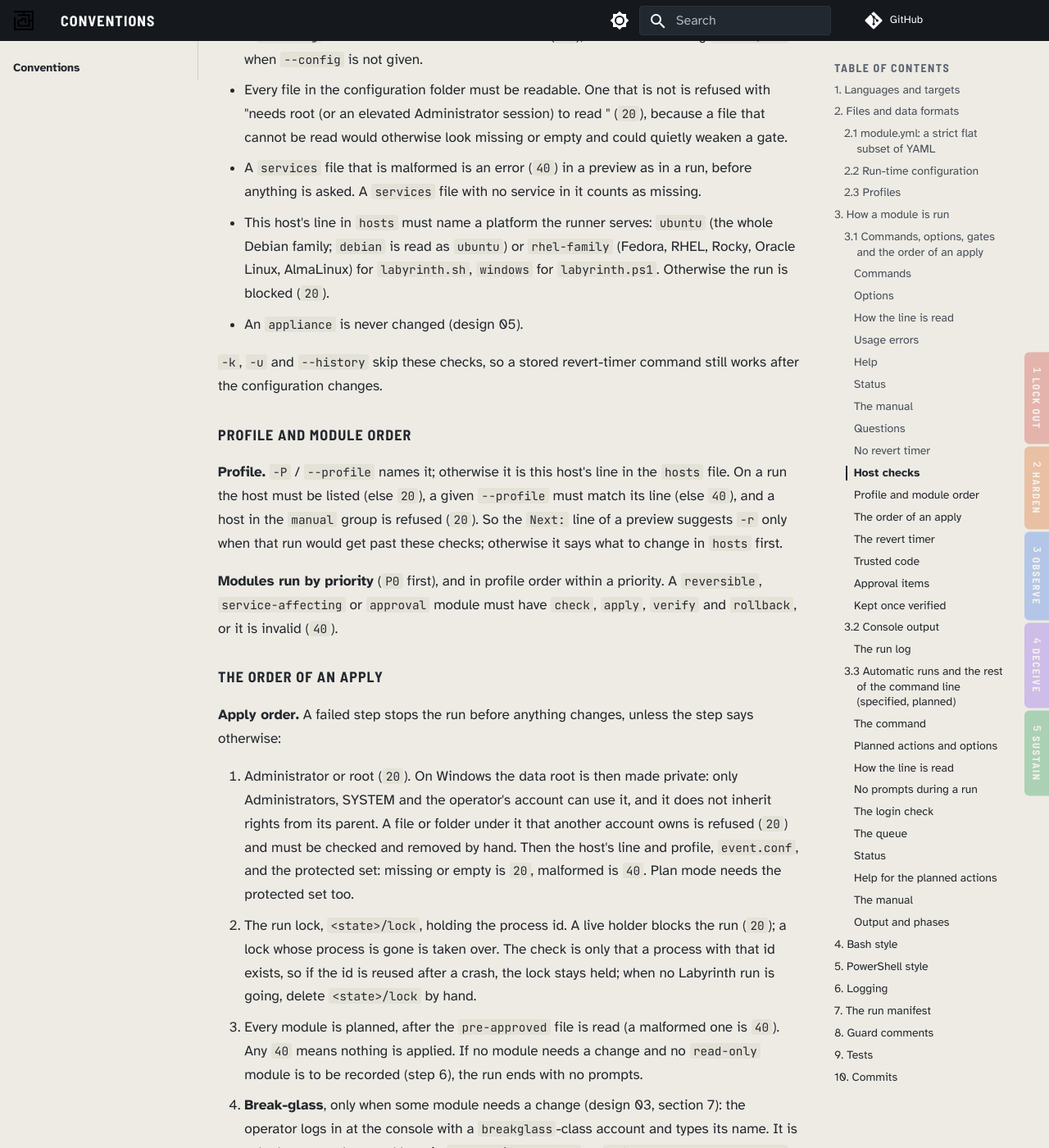
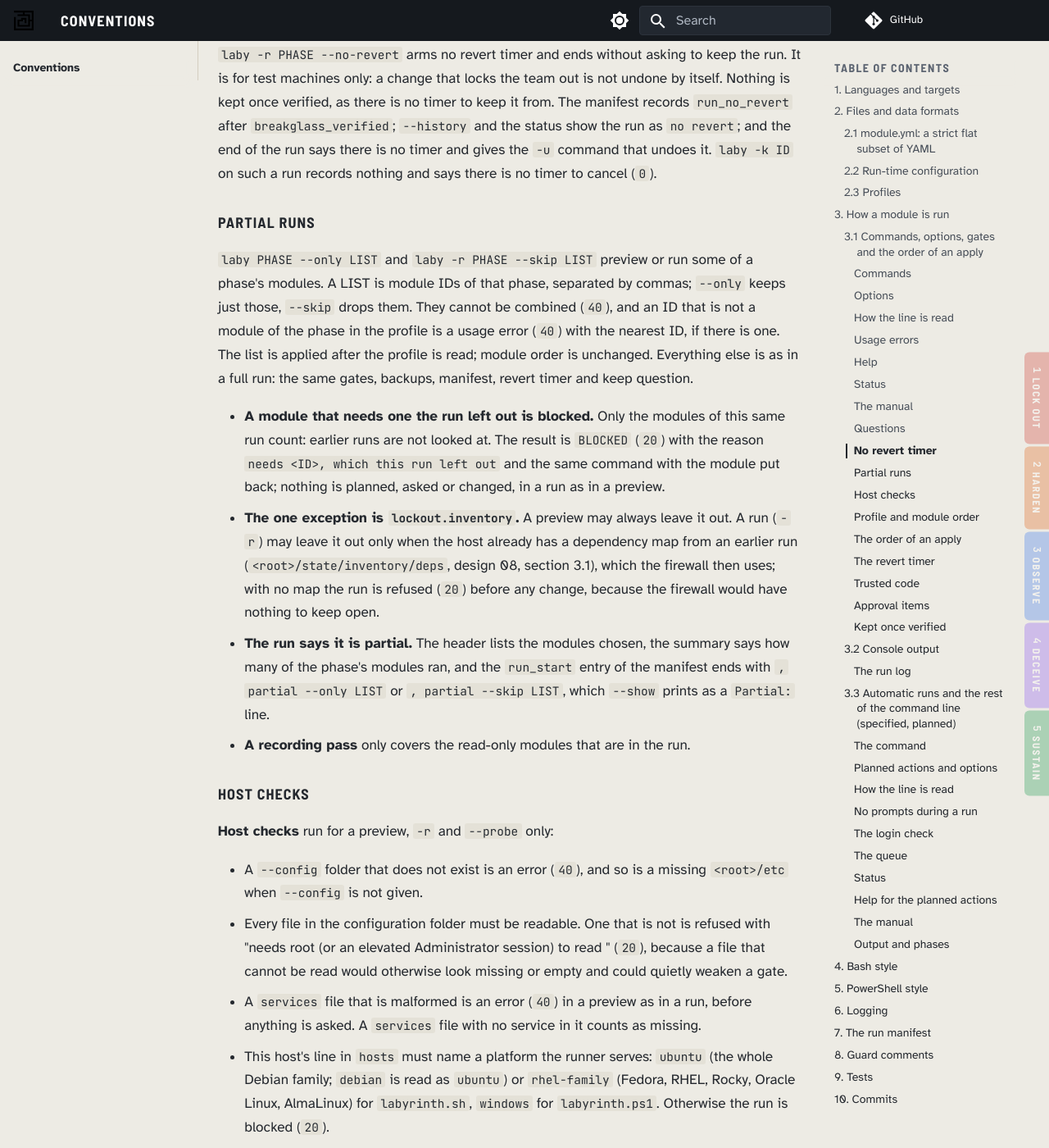
Before and after one commit to dotnetdork/Labyrinth, an MkDocs documentation site: the page built from docs/Conventions.md, in a window 1280 px wide and 1400 px high, scrolled down 14884 px. Shown: the whole window at 82% size. Built offline with MkDocs 1.6.1 and Material for MkDocs 9.7.7, drawn with Linux system fonts in a browser that asks for light colours; comment, search, counter and statistics services are not loaded; some of the changed text lies outside the part shown.

Commit message:
Add --only and --skip to preview or run chosen modules of a phase (#117)

```diff
--- a/docs/Conventions.md
+++ b/docs/Conventions.md
@@ -134,6 +134,8 @@ A line holds one **action**, or only a phase, or neither: then it is the status.
 | | `--all` | `-All` | none: also undo the modules kept once they verified | `-u` only |
 | `-y` | `--yes` | `-Yes` | none: yes to the question before `-u ID --all`, or before `--new-seed` replaces a seed (Questions, below) | `-u ID --all` and `--new-seed` only |
 | | `--no-revert` | `-NoRevert` | none: arm no revert timer and ask nothing at the end, for test machines (No revert timer, below) | `-r` only |
+| | `--only` | `-Only` | LIST: module IDs of the phase, separated by commas; run just these (Partial runs, below) | a phase |
+| | `--skip` | `-Skip` | LIST: module IDs of the phase, separated by commas; run all but these (Partial runs, below) | a phase |
 | | `--probe` | `-Probe` | none | action |
 | | `--history` | `-History` | none | action |
 | | `--show` | `-Show` | ID | action |
@@ -153,11 +155,11 @@ A line holds one **action**, or only a phase, or neither: then it is the status.
 
 #### How the line is read
 
-- **One action per line:** `-r`, `-k`, `-u`, `--probe`, `--history`, `--show`, `--new-seed`, `--seed-check`, `-V` or `--manual`. Two actions are a usage error (`40`). A phase word alone previews it. A line with neither an action nor a phase is the status, unless it gives `-P`, `--break-glass`, `--confirm-group` or `--approve`, which only a preview or a run uses: that line is a preview with its phase missing (`40`). Options may come before or after the action and its word.
+- **One action per line:** `-r`, `-k`, `-u`, `--probe`, `--history`, `--show`, `--new-seed`, `--seed-check`, `-V` or `--manual`. Two actions are a usage error (`40`). A phase word alone previews it. A line with neither an action nor a phase is the status, unless it gives `-P`, `--only`, `--skip`, `--break-glass`, `--confirm-group` or `--approve`, which only a preview or a run uses: that line is a preview with its phase missing (`40`). Options may come before or after the action and its word.
 - **Case.** Short letters are case-sensitive: `-P` is the profile and `-V` the version, and `-p` and `-v` are errors with a near-miss suggestion. Long names ignore case and dashes, so PowerShell's `-Run`, `-Undo`, `-Profile`, `-BreakGlass` and `-Root` work, and each option has one name in both runners.
 - **Stacking.** Short letters may be joined, such as `-rv` once `-v` is built (section 3.3); today only `-r` and `-P` can share a stack (`-rP NAME`). A letter that takes a value comes last. A single dash before a word is read as a long name when the word is a long name (`-Undo`), and otherwise as a stack of letters, where a letter that is not a short flag is a usage error.
 - **Values** are given as `-k 7f3a`, `--keep 7f3a`, `--keep=7f3a` or `-Name:value`, and `--` ends the options. A run is never kept or undone by guess. PowerShell may hand `-k 0123` over as a number; the runner takes the raw text, never a number.
-- **A list option on Windows.** PowerShell hands a native command, here the launcher `laby.cmd`, an unquoted `a,b` as the two words `a` and `b`. The Windows runner therefore joins the words that follow `-Approve` back into one comma list while each looks like a list item (`<module-id>:<item-id>@<fingerprint>`). A phase word or a run ID never looks like one. Queue numbers and ranges will join the same way.
+- **A list option on Windows.** PowerShell hands a native command, here the launcher `laby.cmd`, an unquoted `a,b` as the two words `a` and `b`. The Windows runner therefore joins the words that follow `-Approve` back into one comma list while each looks like a list item (`<module-id>:<item-id>@<fingerprint>`). A phase word or a run ID never looks like one. Queue numbers and ranges will join the same way. The same holds for `-Only` and `-Skip`, where an item looks like a module ID (`lockout.firewall`); a phase word never does.
 - **PowerShell** takes an unquoted `-?` for itself before the script runs and shows the script's comment-based help, so that help is one short page that points to `laby -h`. `/?` reaches the runner and works like `-h`.
 
 #### Usage errors
@@ -167,6 +169,7 @@ A line holds one **action**, or only a phase, or neither: then it is the status.
 - an option given twice;
 - an option whose value is missing, or looks like another option (`--profile needs a value, but got '--root'`);
 - an option that does not fit the action, such as `--all` without `-u`, or two actions;
+- `--only` and `--skip` together, or either one with an action (`laby: --only is only for a preview or -r, not -k`);
 - `-y` anywhere but `-u ID --all` and `--new-seed` (`laby: -y is only for -u ID --all: add --all, or leave out -y`, and `laby: -y is only for -u ID --all or --new-seed, not a preview`), and `--no-revert` anywhere but `-r`. They are refused rather than ignored, so no one believes they took effect.
 
 A value option that the action does not use, such as `--profile` with `--probe`, gives a warning, not an error. The warning is printed once the action has passed its own checks, so it never comes before an error.
@@ -218,6 +221,15 @@ The default is no: anything but `y` or `yes` prints `Nothing was changed.` and e
 #### No revert timer
 
 `laby -r PHASE --no-revert` arms no revert timer and ends without asking to keep the run. It is for test machines only: a change that locks the team out is not undone by itself. Nothing is kept once verified, as there is no timer to keep it from. The manifest records `run_no_revert` after `breakglass_verified`; `--history` and the status show the run as `no revert`; and the end of the run says there is no timer and gives the `-u` command that undoes it. `laby -k ID` on such a run records nothing and says there is no timer to cancel (`0`).
+
+#### Partial runs
+
+`laby PHASE --only LIST` and `laby -r PHASE --skip LIST` preview or run some of a phase's modules. A LIST is module IDs of that phase, separated by commas; `--only` keeps just those, `--skip` drops them. They cannot be combined (`40`), and an ID that is not a module of the phase in the profile is a usage error (`40`) with the nearest ID, if there is one. The list is applied after the profile is read; module order is unchanged. Everything else is as in a full run: the same gates, backups, manifest, revert timer and keep question.
+
+- **A module that needs one the run left out is blocked.** Only the modules of this same run count: earlier runs are not looked at. The result is `BLOCKED` (`20`) with the reason `needs <ID>, which this run left out` and the same command with the module put back; nothing is planned, asked or changed, in a run as in a preview.
+- **The one exception is `lockout.inventory`.** A preview may always leave it out. A run (`-r`) may leave it out only when the host already has a dependency map from an earlier run (`<root>/state/inventory/deps`, design 08, section 3.1), which the firewall then uses; with no map the run is refused (`20`) before any change, because the firewall would have nothing to keep open.
+- **The run says it is partial.** The header lists the modules chosen, the summary says how many of the phase's modules ran, and the `run_start` entry of the manifest ends with `, partial --only LIST` or `, partial --skip LIST`, which `--show` prints as a `Partial:` line.
+- **A recording pass** only covers the read-only modules that are in the run.
 
 #### Host checks
 
```
Also changed, not shown: docs/Commands.md (+11 -0 lines), docs/manual/labyrinth.md (+13 -0 lines), 8 other files.
